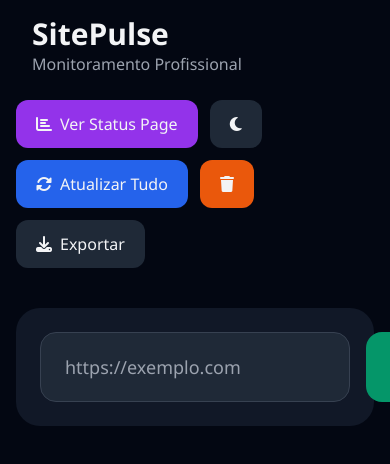
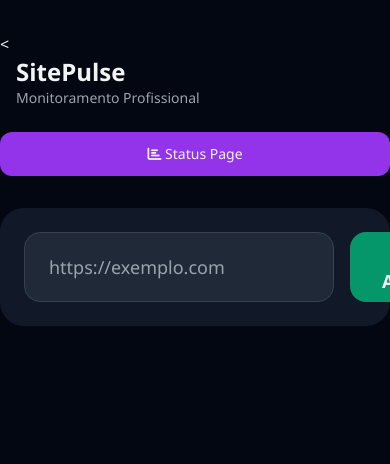
Before and after one commit to easflab/sitepulse-monitor, a plain HTML site: page index.html in a window 390 px wide. Shown: the top 464 px of the page. Drawn offline with nearby package versions, Linux system fonts and the light colour scheme.

Commit message:
Responsivo para celulares
Mudança para melhor visualização em celulares

```diff
--- a/index.html
+++ b/index.html
@@ -15,41 +15,21 @@
     <link rel="stylesheet" href="css/style.css">
 </head>
 <body class="bg-gray-950 text-gray-100 min-h-screen">
-    <div class="max-w-7xl mx-auto p-4 md:p-6">
-        <header class="flex flex-col md:flex-row md:items-center justify-between gap-6 mb-10">
+    <div class="max-w-7xl mx-auto p-4 sm:p-6"></div>
+        <<header class="flex flex-col lg:flex-row lg:items-center justify-between gap-6 mb-8 lg:mb-10">
     <div class="flex items-center gap-4">
-                <i class="fas fa-pulse text-emerald-500 text-4xl"></i>
+        <i class="fas fa-pulse text-emerald-500 text-3xl lg:text-4xl"></i>
         <div>
-                    <h1 class="text-3xl md:text-4xl font-bold">SitePulse</h1>
-                    <p class="text-gray-400">Monitoramento Profissional</p>
+            <h1 class="text-2xl lg:text-4xl font-bold">SitePulse</h1>
+            <p class="text-gray-400 text-sm lg:text-base">Monitoramento Profissional</p>
         </div>
     </div>
 
-            <div class="flex flex-wrap gap-3">
-                <a href="status.html" target="_blank"
-                   class="flex items-center gap-2 bg-purple-600 hover:bg-purple-700 px-5 py-3 rounded-xl transition font-medium">
-                    <i class="fas fa-chart-bar"></i> Ver Status Page
+    <div class="flex flex-wrap gap-2 sm:gap-3">
+        <a href="status.html" target="_blank" class="flex-1 sm:flex-none text-center sm:text-left items-center gap-2 bg-purple-600 hover:bg-purple-700 px-4 sm:px-5 py-3 rounded-xl transition text-sm font-medium">
+            <i class="fas fa-chart-bar"></i> Status Page
         </a>
-
-                <button onclick="toggleTheme()"
-                        class="flex items-center gap-2 bg-gray-800 hover:bg-gray-700 px-5 py-3 rounded-xl transition">
-                    <i class="fas fa-moon" id="themeIcon"></i>
-                </button>
-
-                <button onclick="reloadAll()"
-                        class="flex items-center gap-2 bg-blue-600 hover:bg-blue-700 px-5 py-3 rounded-xl transition">
-                    <i class="fas fa-sync-alt"></i> Atualizar Tudo
-                </button>
-
-                <button onclick="clearAllHistory()"
-                        class="flex items-center gap-2 bg-orange-600 hover:bg-orange-700 px-5 py-3 rounded-xl transition">
-                    <i class="fas fa-trash"></i>
-                </button>
-
-                <button onclick="exportData()"
-                        class="flex items-center gap-2 bg-gray-800 hover:bg-gray-700 px-5 py-3 rounded-xl transition">
-                    <i class="fas fa-download"></i> Exportar
-                </button>
+        <!-- outros botões -->
     </div>
 </header>
 
@@ -65,7 +45,7 @@
             </div>
         </div>
 
-        <div id="sitesContainer" class="grid grid-cols-1 md:grid-cols-2 xl:grid-cols-3 gap-4 md:gap-6"></div>
+        <div id="sitesContainer" class="grid grid-cols-1 sm:grid-cols-2 lg:grid-cols-3 gap-4 sm:gap-6"></div>
     </div>
 
     <script src="js/charts.js"></script>
```
Also changed, not shown: status.html (+2 -2 lines). Lines whose indentation alone changed are shown as unchanged.
